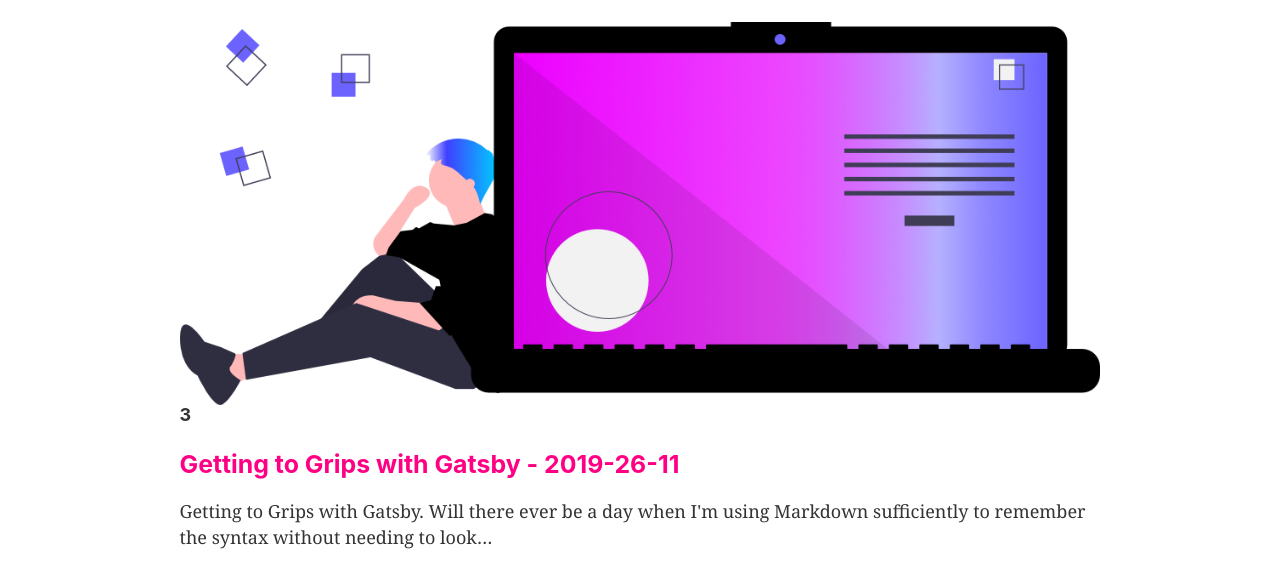
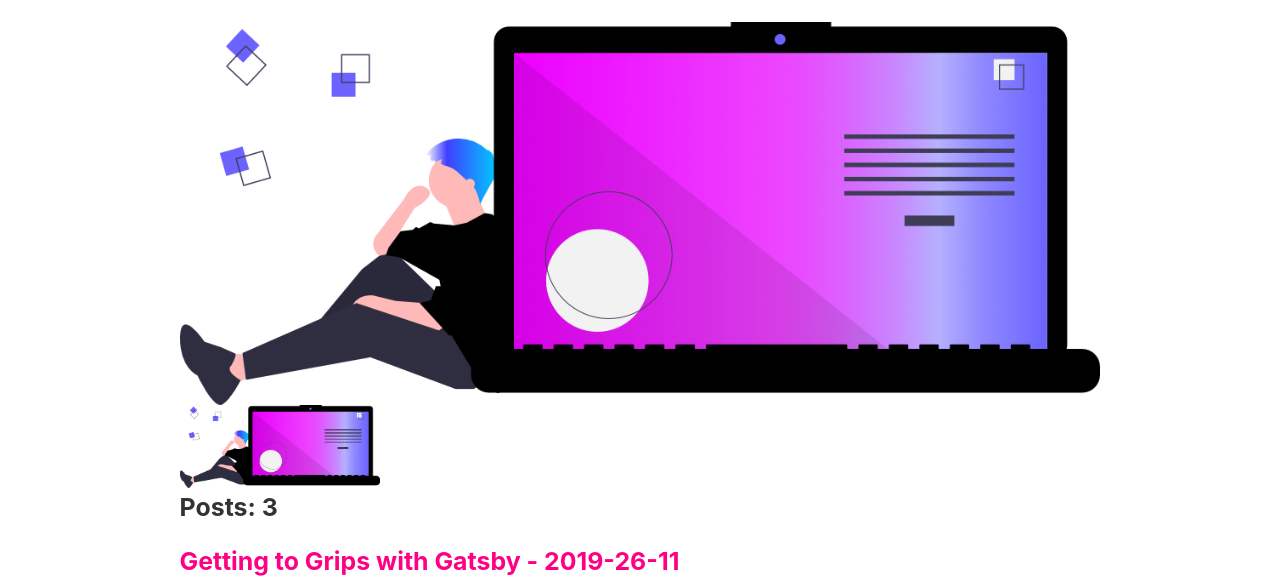
Before and after one commit to pedroeldiablo/new-gatsby-blog, a Gatsby site: page / in a window 1280 px wide. Shown: the part 171-752 px from the top of the page. Built offline with nearby package versions, Linux system fonts and the light colour scheme; Gatsby itself is replaced by a stand-in of ours.

Commit message:
learning more about gatsby-image

```diff
--- a/src/components/image.js
+++ b/src/components/image.js
@@ -2,31 +2,33 @@
 import { useStaticQuery, graphql } from 'gatsby'
 import Img from 'gatsby-image'
 
-/*
- * This component is built using `gatsby-image` to automatically serve optimized
- * images with lazy loading and reduced file sizes. The image is loaded using a
- * `useStaticQuery`, which allows us to load the image from directly within this
- * component, rather than having to pass the image data down from pages.
- *
- * For more information, see the docs:
- * - `gatsby-image`: https://gatsby.dev/gatsby-image
- * - `useStaticQuery`: https://www.gatsbyjs.org/docs/use-static-query/
- */
-
 const Image = () => {
   const data = useStaticQuery(graphql`
-    query {
-      placeholderImage: file(relativePath: { eq: "thinking-about-code.png" }) {
+    query Images {
+      image: file(relativePath: { eq: "thinking-about-code.png" }) {
+        id
         childImageSharp {
-          fluid(maxWidth: 300) {
+          fluid {
             ...GatsbyImageSharpFluid
           }
+          fixed(
+            width: 200
+            duotone: { highlight: "00ca01", shadow: "0010ca" }
+          ) {
+            ...GatsbyImageSharpFixed
+          }
         }
+        name
       }
     }
   `)
-
-  return <Img fluid={data.placeholderImage.childImageSharp.fluid} />
+  console.log('data', data.image.childImageSharp.fluid)
+  return (
+    <div>
+      <Img fluid={data.image.childImageSharp.fluid} />
+      <Img fixed={data.image.childImageSharp.fixed} />
+    </div>
+  )
 }
 
 export default Image
--- a/src/pages/index.js
+++ b/src/pages/index.js
@@ -29,7 +29,7 @@
     <div>
       <h1>Dev Blogs</h1>
       <Image />
-      <h4> {data.allMarkdownRemark.totalCount}</h4>
+      <h3>Posts: {data.allMarkdownRemark.totalCount}</h3>
       {data.allMarkdownRemark.edges.map(({ node }) => (
         <div key={node.id}>
           <BlogLink to={node.fields.slug}>
```
Also changed, not shown: package.json (+4 -4 lines), src/images/thinking-about-code2.png (added), 2 other files.
